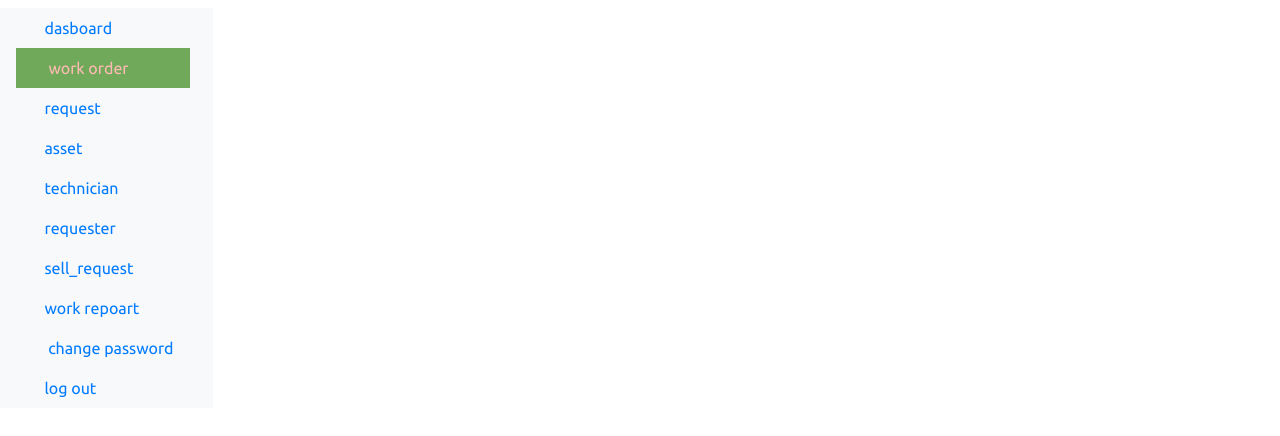
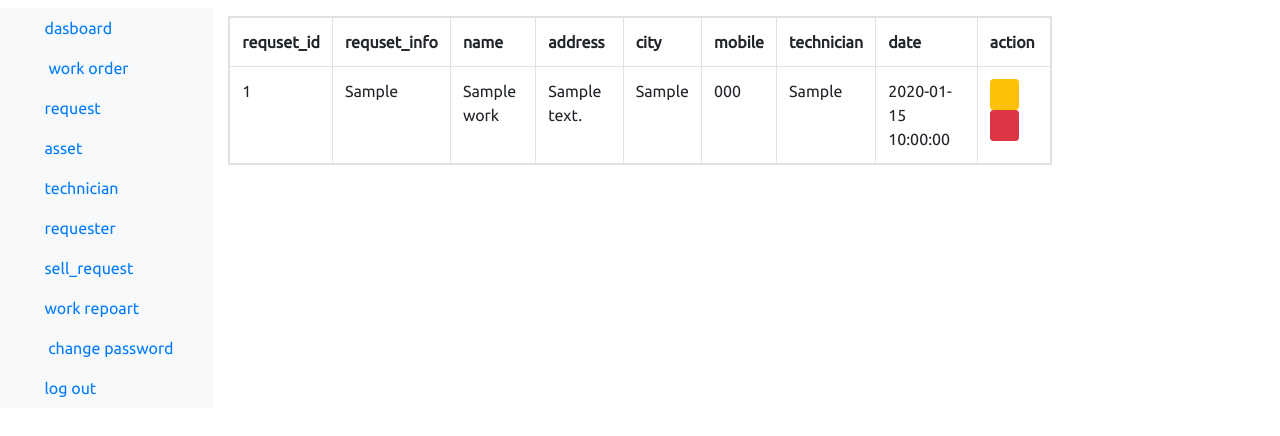
Before and after one commit to sanjoygithub12345/corephp, a PHP site: page /admin/workorder.php in a window 1280 px wide. Shown: the part 56-492 px from the top of the page. Run offline with PHP 8.4, Linux system fonts and the light colour scheme; the visitor is signed in with stand-in values (Sample User, id 1); tables that the repository leaves empty or names only in its code hold one stand-in row (values such as "Sample post"); some libraries are stand-ins or nearby versions; some web fonts are replaced.

Commit message:
create and modify

```diff
--- a/admin/dasboard.php
+++ b/admin/dasboard.php
@@ -46,7 +46,7 @@ else
 
 			<div class="mt-5 col-md-8 offset-md-2 ">
 				<p class="text-white bg-warning text-center">List of request</p>
-				<table class="table">
+				<table class="table table-bordered table-responsive">
 					<tr>
 						<th>Requester ID</th>
 						<th>Name</th>
@@ -67,7 +67,9 @@ else
 					 	<th><?php echo $result['email'] ?></th>
 
 					 </tr>
-			     <?php } ?>
+			    <?php
+			       }
+			 ?>
 
 				</table>
 			</div>
--- a/admin/workorder.php
+++ b/admin/workorder.php
@@ -17,6 +17,67 @@ else
 ?>
 
 
+<div class=" col-md-8">
+		 <table class="table-bordered table table-responsive mt-3">
+	 	<tr>
+	 		<th>requset_id</th>
+	 		<th>requset_info</th>
+	 		<th>name</th>
+	 		<th>address</th>
+	 		<th>city</th>
+	 		<th>mobile</th>
+	 		<th>technician</th>
+	 		<th>date</th>
+	 		<th>action</th>
+	 	</tr>
+	<?php
+	$sql="SELECT * FROM assign_work";
+	$res=mysqli_query($db,$sql);
+	while ($result=mysqli_fetch_assoc($res)) {
+	 ?>
+
+	 	<tr>
+	 		<td><?php echo  $result['request_id'] ?></td>
+	 		<td><?php echo  $result['requestinfo'] ?></td>
+	 		<td><?php echo  $result['name'] ?></td>
+	 		<td><?php echo  $result['addressone'] ?></td>
+
+	 		<td><?php echo  $result['city'] ?></td>
+	 		<td><?php echo  $result['mobile'] ?></td>
+
+
+	 		<td><?php echo  $result['technician'] ?></td>
+	 		<td><?php echo  $result['datee'] ?></td>
+	 		<td>
+	 			<form method="post" action="viewassignwork.php" class="d-inline">
+	 				<input type="hidden" class="" name="id" value="<?php echo $result['request_id'] ?>">
+	 				<button class="btn btn-sm btn-warning " type="submit" name="view" value="view">
+	 					<i class="fas fa-eye"></i>
+	 				</button>
+	 			</form>
+	 			<form method="post" action="" class="d-inline mt-2">
+	 				<input type="hidden" class="" name="id" value="<?php echo $result['request_id'] ?>">
+	 				<button class="btn btn-sm btn-danger" type="submit" name="delete" value="delete">
+	 					<i class="far fa-trash-alt"></i>
+	 				</button>
+	 			</form>
+
+	 		</td>
+	 	</tr>
+<?php }?>
+	 </table>
+   <!-- ===========delete query ================ -->
+<?php
+  if(isset($_POST['delete']))
+  {
+  	$sql="DELETE FROM assign_work WHERE request_id = {$_POST['id']} ";
+  	$res= mysqli_query($db,$sql);
+  }
+?>
+
+</div>
+
+
 <?php
 include('include/adminFooter.php');
  ?>
```
Also changed, not shown: admin/viewassignwork.php (added, +75 -0 lines), user/userServiceStatus.php (+19 -1 lines).
